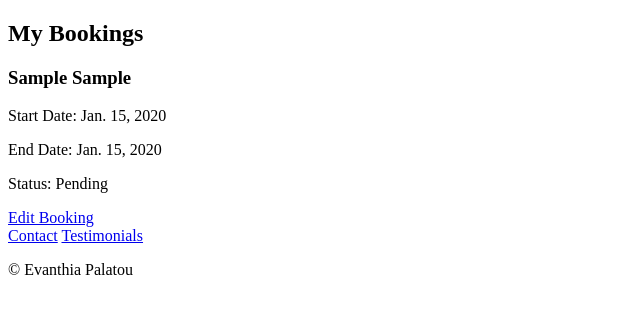
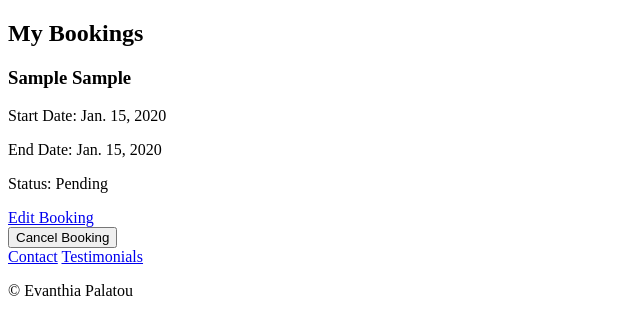
Before and after one commit to evapalatou/car-rental-app, a Django app: page /bookings/my-bookings/ in a window 1280 px wide. Shown: the part 98-433 px from the top of the page, without its empty margins (0-640 px from the left). Run offline with Django 4.2, Linux system fonts and the light colour scheme; a user stored in the database is signed in; tables that the repository leaves empty hold one stand-in row (values such as "Sample post").

Commit message:
Add booking cancellation functionality

```diff
--- a/bookings/urls.py
+++ b/bookings/urls.py
@@ -1,6 +1,11 @@
 from django.urls import path
 
-from .views import book_car, edit_booking, my_bookings
+from .views import (
+    book_car,
+    cancel_booking,
+    edit_booking,
+    my_bookings,
+)
 
 
 urlpatterns = [
@@ -19,4 +24,9 @@ urlpatterns = [
         edit_booking,
         name="edit_booking",
     ),
+    path(
+        "cancel/<int:reservation_id>/",
+        cancel_booking,
+        name="cancel_booking",
+    ),
 ]
--- a/bookings/views.py
+++ b/bookings/views.py
@@ -1,6 +1,8 @@
 from django.contrib import messages
 from django.contrib.auth.decorators import login_required
 from django.shortcuts import get_object_or_404, redirect, render
+from django.views.decorators.http import require_POST
+
 from cars.models import Car
 
 from .forms import ReservationForm
@@ -108,3 +110,30 @@ def edit_booking(request, reservation_id):
             "reservation": reservation,
         },
     )
+
+
+@login_required
+@require_POST
+def cancel_booking(request, reservation_id):
+    reservation = get_object_or_404(
+        Reservation,
+        id=reservation_id,
+        customer=request.user,
+    )
+
+    if reservation.status == "cancelled":
+        messages.error(
+            request,
+            "This booking has already been cancelled.",
+        )
+        return redirect("my_bookings")
+
+    reservation.status = "cancelled"
+    reservation.save(update_fields=["status", "updated_on"])
+
+    messages.success(
+        request,
+        "Your booking has been cancelled successfully.",
+    )
+
+    return redirect("my_bookings")
--- a/templates/bookings/my_bookings.html
+++ b/templates/bookings/my_bookings.html
@@ -30,9 +30,20 @@
                 </p>
 
                 {% if reservation.status != "cancelled" %}
+
                     <a href="{% url 'edit_booking' reservation.id %}">
                         Edit Booking
                     </a>
+
+                    <form
+                        method="POST"
+                        action="{% url 'cancel_booking' reservation.id %}"
+                        onsubmit="return confirm('Are you sure you want to cancel this booking?');"
+                    >
+                        {% csrf_token %}
+                        <button type="submit">Cancel Booking</button>
+                    </form>
+
                 {% endif %}
             </article>
 
```
